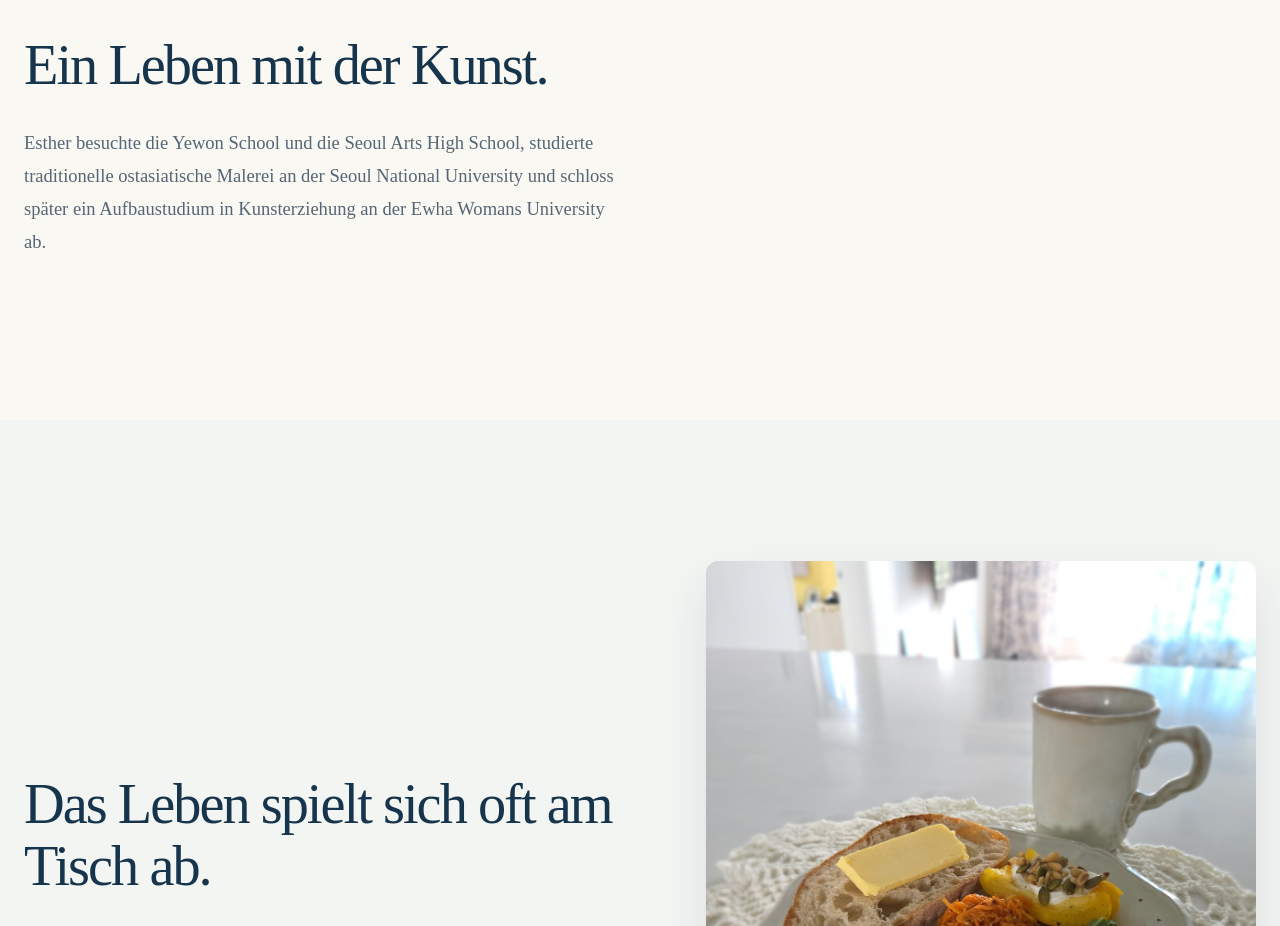
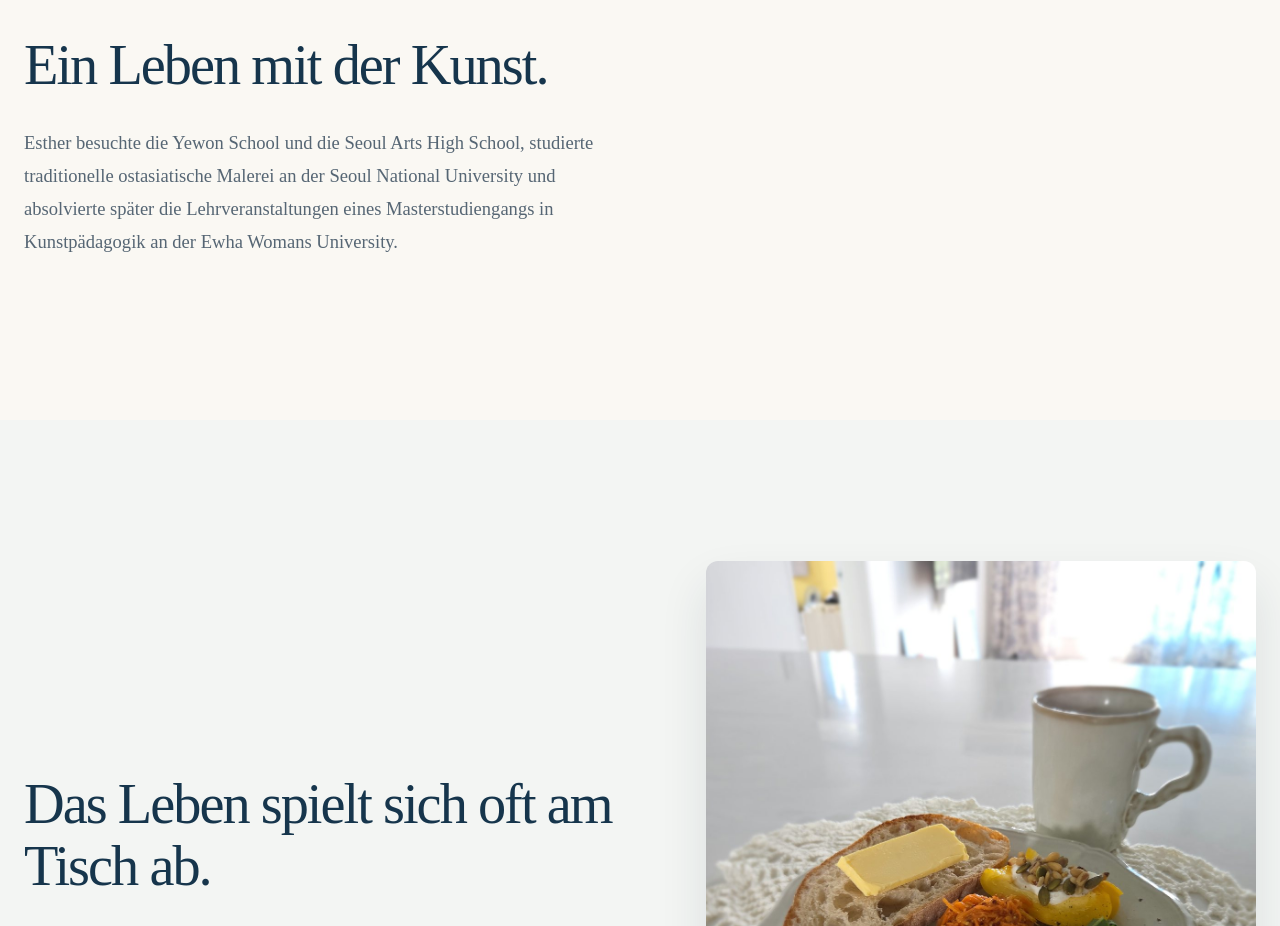
Before and after one commit to k-mama/esthercho, a Next.js app: page /de/about/ in a window 1280 px wide. Shown: the part 1600-2526 px from the top of the page. Built offline with nearby package versions, Linux system fonts and the light colour scheme.

Commit message:
Preserve the author's actual education record in German: completed master's coursework, not a degree

```diff
--- a/src/i18n/translations/de.ts
+++ b/src/i18n/translations/de.ts
@@ -108,7 +108,7 @@ export const de: LocalizedCopy = {
     title: "Esther Cho · 조성연", subtitle: "Die koreanische Autorin und Künstlerin hinter diesen Geschichten.",
     biography: "Esther Cho ist der internationale Autorenname von Cho Sungyeon (조성연). Sie schreibt und zeichnet über das, was sie erlebt und in Erinnerung behalten hat: Glauben, Familie, Kunst, Mahlzeiten und ihr Zuhause.",
     educationHeading: "Ein Leben mit der Kunst.",
-    educationText: "Esther besuchte die Yewon School und die Seoul Arts High School, studierte traditionelle ostasiatische Malerei an der Seoul National University und schloss später ein Aufbaustudium in Kunsterziehung an der Ewha Womans University ab.",
+    educationText: "Esther besuchte die Yewon School und die Seoul Arts High School, studierte traditionelle ostasiatische Malerei an der Seoul National University und absolvierte später die Lehrveranstaltungen eines Masterstudiengangs in Kunstpädagogik an der Ewha Womans University.",
     tableHeading: "Das Leben spielt sich oft am Tisch ab.",
     tableText: "Zeichnen, Schreiben, Kochen, Gebet und Familienalltag gehören für Esther zusammen. Neben dem Frühstück liegt nicht selten ein Notizbuch mit einem Bibelvers.",
     careHeading: "Glaube im Alltag.",
```
